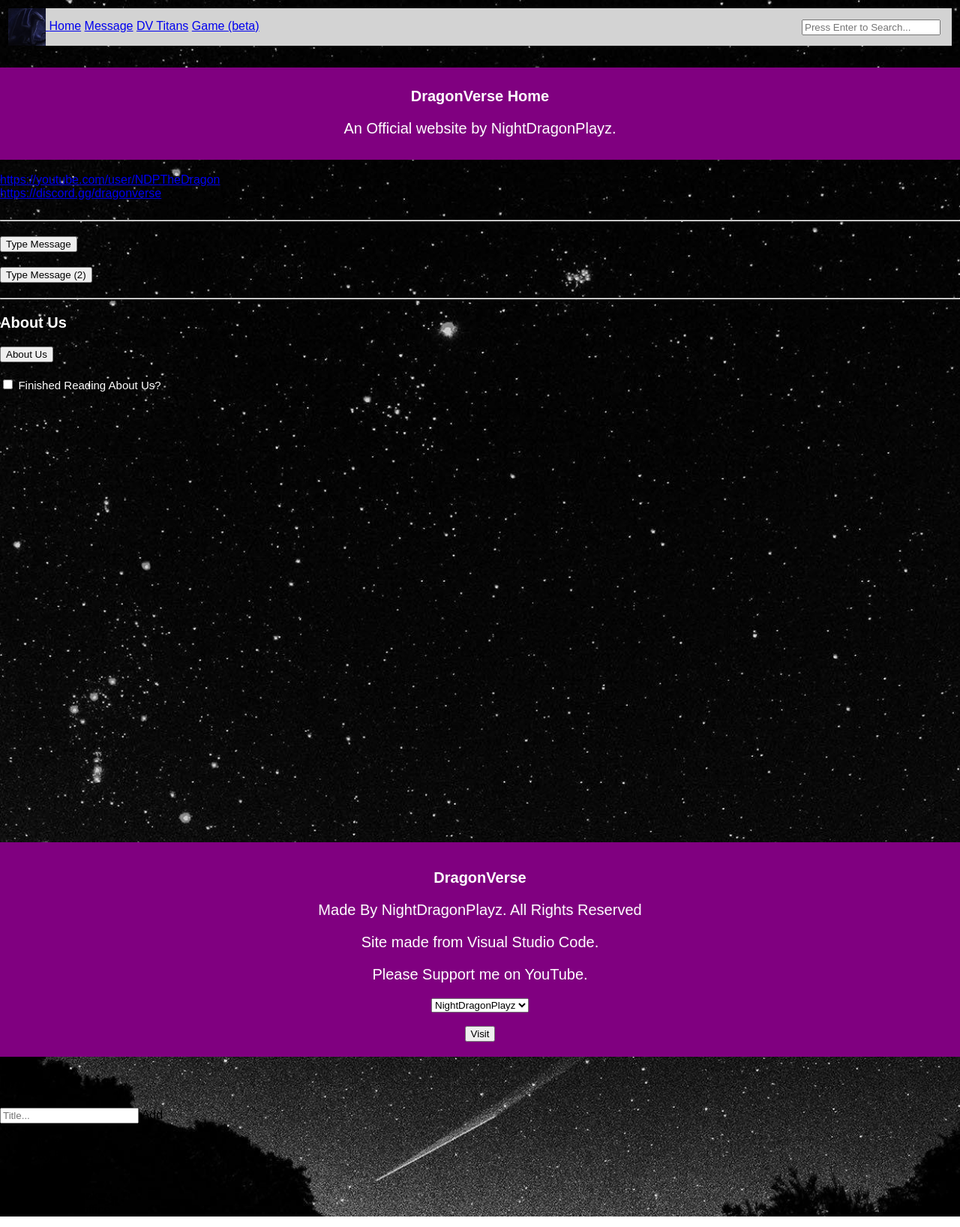
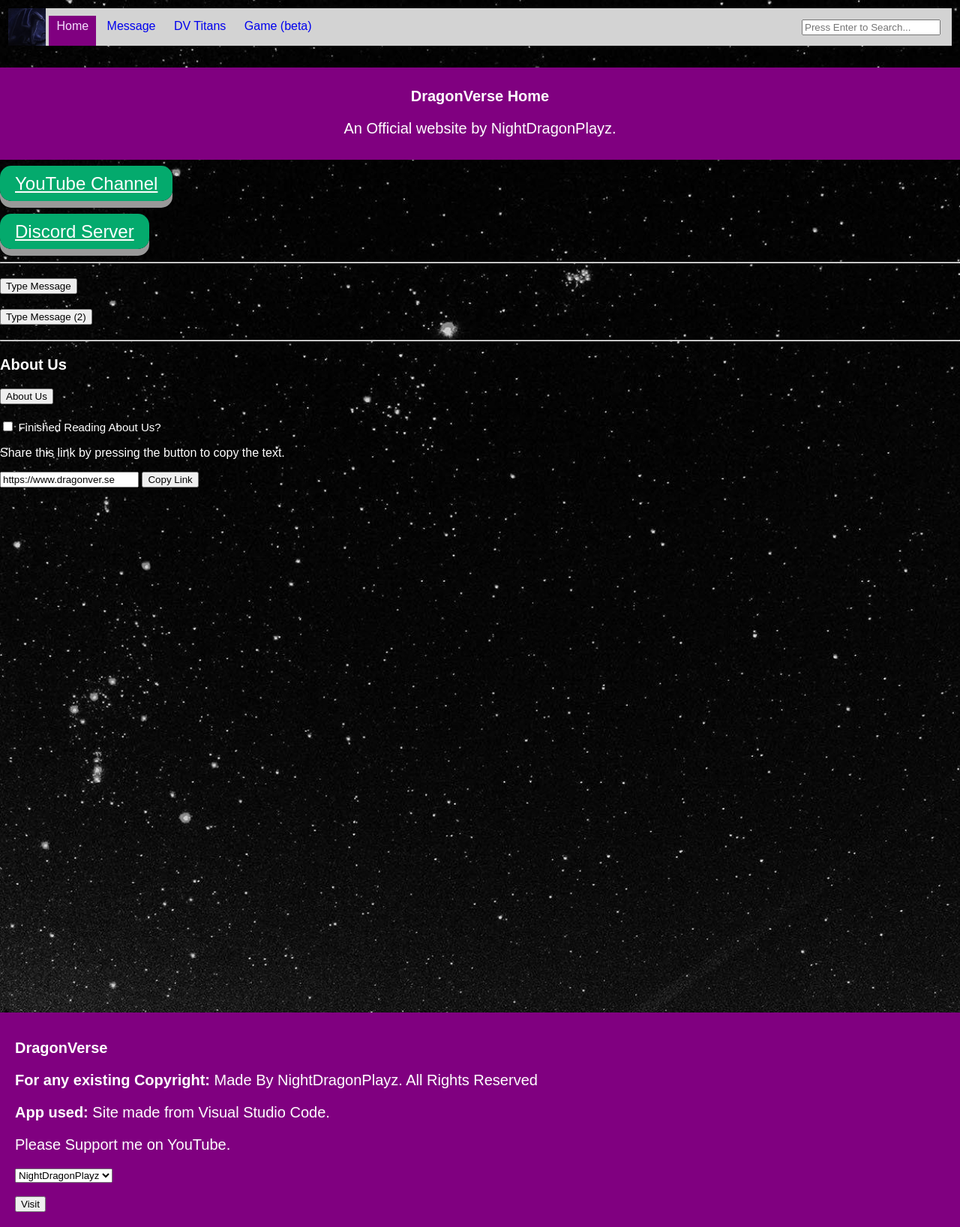
Before and after one commit to dragonverse/dragonverse.github.io, a plain HTML site: page index.html in a window 1280 px wide. Shown: the whole page at 75% size. Drawn offline with Linux system fonts and the light colour scheme.

Commit message:
Better style for menu

```diff
--- a/index.html
+++ b/index.html
@@ -40,7 +40,39 @@
     .bottomBox {
       padding: 20px;
       background-color: purple;
+    }
+
+    .button {
+      padding: 10px 20px;
+      font-size: 24px;
       text-align: center;
+      cursor: pointer;
+      outline: none;
+      color: #fff;
+      background-color: #04AA6D;
+      border: none;
+      border-radius: 15px;
+      box-shadow: 0 9px #999;
+    }
+
+    .active {
+      background-color: purple;
+      color:#f5e0ff;
+    }
+
+    .menu-item {
+      display: inline-block;
+      /* Set height */
+      height: 35px;
+      /* Remove underline */
+      text-decoration: none;
+      padding-left: 10px;
+      padding-right: 10px;
+      padding-top: 5px
+    }
+
+    .webIMG  {
+      text-decoration: none;
     }
   </style>
   <title>DragonVerse Home</title>
@@ -88,14 +120,14 @@
 
 <body class="bg">
   <div style="background-color: lightgray; margin: 11px; position: relative;">
-      <a href="www.dragonver.se/">
+    <a class="webIMG" href="www.dragonver.se/">
       <img src="NDP.jpg" alt="NDP" width="50" height="50" style="display:inline-block; vertical-align: middle;">
-    <a>
+    </a>
     <div class="topnav" style="display:inline-block;">
-      <a class="active" href="index.html">Home</a>
-      <a href="messagecontact.html">Message</a>
-      <a href="link.html">DV Titans</a>
-      <a href="game.html">Game (beta)</a>
+      <a class="menu-item active" href="index.html">Home</a>
+      <a class="menu-item" href="messagecontact.html">Message</a>
+      <a class="menu-item" href="link.html">DV Titans</a>
+      <a class="menu-item" href="game.html">Game (beta)</a>
       <form class="example" action="home" style="display: block;position: absolute;right: 15px;top: 15px;">
         <input type="text" placeholder="Press Enter to Search..." name="search">
       </form>
@@ -114,9 +146,11 @@
 
 
 
-  <a href="https://youtube.com/c/nightdragonplayz" target="_blank">https://youtube.com/user/NDPTheDragon</a>
+  <a href="https://youtube.com/c/nightdragonplayz" class="button">YouTube Channel</a>
   <br>
-  <a href="https://discord.link/dragonverse" target="_blank">https://discord.gg/dragonverse</a>
+  <br>
+  <br>
+  <a href="https://discord.link/dragonverse" class="button">Discord Server</a>
   <br>
   <br>
   <hr>
@@ -144,17 +178,25 @@
   <input type="checkbox" unchecked="unchecked" name="remember">
   <span style="font-family:sans-serif; color:white; font-size: 15px;">Finished Reading About Us?</span>
   </label>
+
+
+  <p style="color:white">Share this link by pressing the button to copy the text.</p>
+  <input type="text" value="https://www.dragonver.se" id="myInput">
+  <button onclick="myFunction()">Copy Link</button>
+
   </div>
 
-  <div style="height: 600px;">
+  <div style="height: 700px;">
 
   </div>
 
   <div class="bottomBox">
     <h2 style="color:white; font-size: 20px;">DragonVerse</h2>
-    <p style="color:white; font-size: 20px;">Made By NightDragonPlayz. All Rights Reserved</p>
-    <p style="color:white; font-size: 20px;">Site made from Visual Studio Code.<p>
-    <p style="color:white; font-size: 20px;">Please Support me on YouTube.<p>
+    <p style="color:white; font-size: 20px;"><strong>For any existing Copyright: </strong>Made By NightDragonPlayz. All Rights Reserved</p>
+    <p style="color:white; font-size: 20px;"><strong>App used: </strong>Site made from Visual Studio Code.
+    <p>
+    <p style="color:white; font-size: 20px;">Please Support me on YouTube.
+    <p>
     <form action="signin.html">
       <select name="channel" id="channel">
         <option value="">NightDragonPlayz</option>
@@ -163,18 +205,4 @@
       <input type="submit" value="Visit">
     </form>
   </div>
-  <div id="myDIV" class="header">
-    <h2>My To Do List</h2>
-    <input type="text" id="myInput" placeholder="Title...">
-    <span onclick="newElement()" class="addBtn">Add</span>
-  </div>
-
-  <ul id="myUL">
-    <li>Hit the gym</li>
-    <li class="checked">Pay bills</li>
-    <li>Meet George</li>
-    <li>Buy eggs</li>
-    <li>Read a book</li>
-    <li>Organize office</li>
-  </ul>
 </body>
```
Also changed, not shown: game.html (+75 -25 lines), link.html (+24 -4 lines), messagecontact.html (+24 -4 lines), signin.html (+8 -2 lines). Lines whose indentation alone changed are shown as unchanged.
